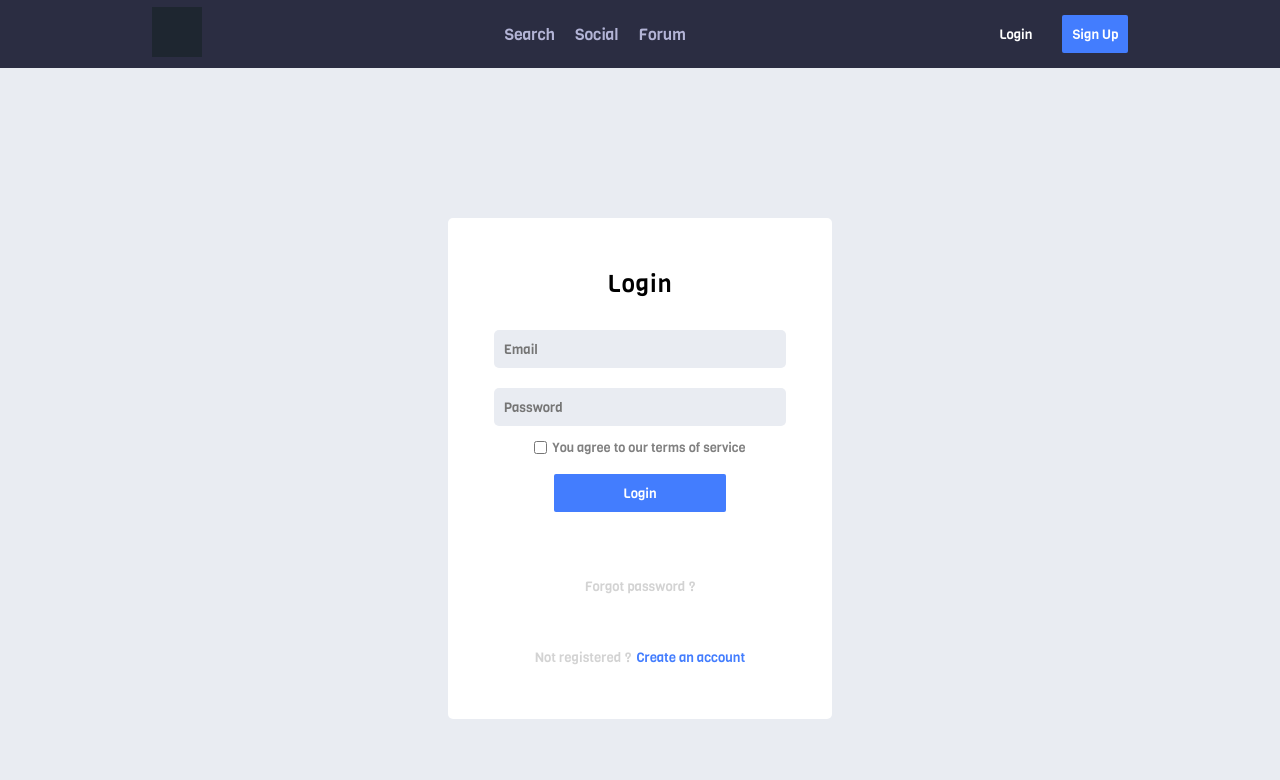
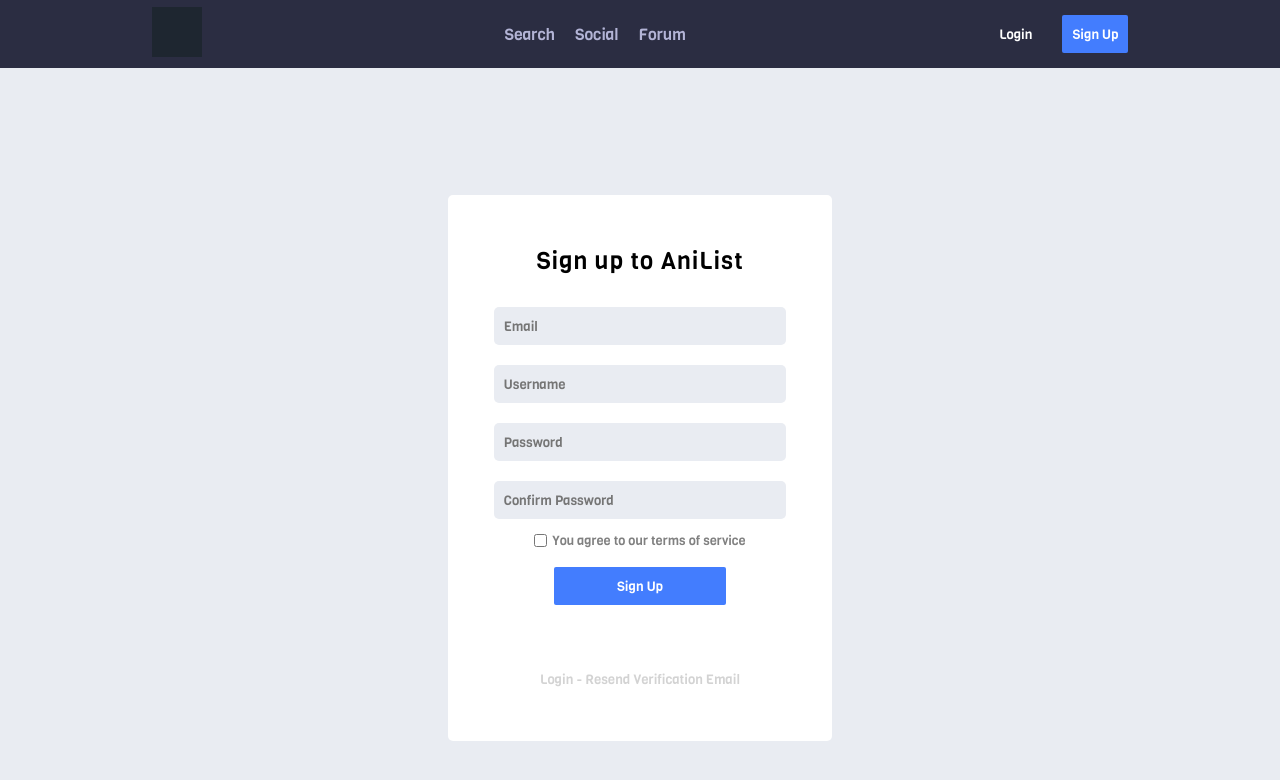
Before and after one commit to iqbalsofia7/Front-End_Iqbal_Sofia, a Next.js app: page /signup in a window 1280 px wide. Shown: the top 780 px of the page. Built offline with nearby package versions, Linux system fonts and the light colour scheme.

Commit message:
modif signup et login

```diff
--- a/pages/signup.js
+++ b/pages/signup.js
@@ -1,24 +1,24 @@
 import React from 'react';
-import Link from "next/link.js";
 import styles from '../styles/main.module.css'
 // import style from '../styles/main.module.css'
 
-function login(props) {
+function signup(props) {
     return (
         <div className={styles.loginPage}>
             <div className={styles.form}>
-                <h2>Login</h2>
+                <h2>Sign up to AniList</h2>
                 <input type='email' placeholder='Email' required />
+                <input type='text' placeholder='Username' required />
                 <input type='password' placeholder='Password' required />
+                <input type='password' placeholder='Confirm Password' required />
                 <div className={styles.grey}>
                     <input type='checkbox' /><span>You agree to our terms of service</span>
                 </div>
-                <button>Login</button>
-                <p className={styles.grey2}>Forgot password ?</p>
-                <p className={styles.grey2}>Not registered ? <Link href='/signup'><span className={styles.blueLink}>Create an account</span></Link></p>
+                <button>Sign Up</button>
+                <p className={styles.grey2}>Login - Resend Verification Email</p>
             </div>
         </div>
     );
 }
 
-export default login;
+export default signup;
```
Also changed, not shown: pages/login.js (+5 -5 lines).
